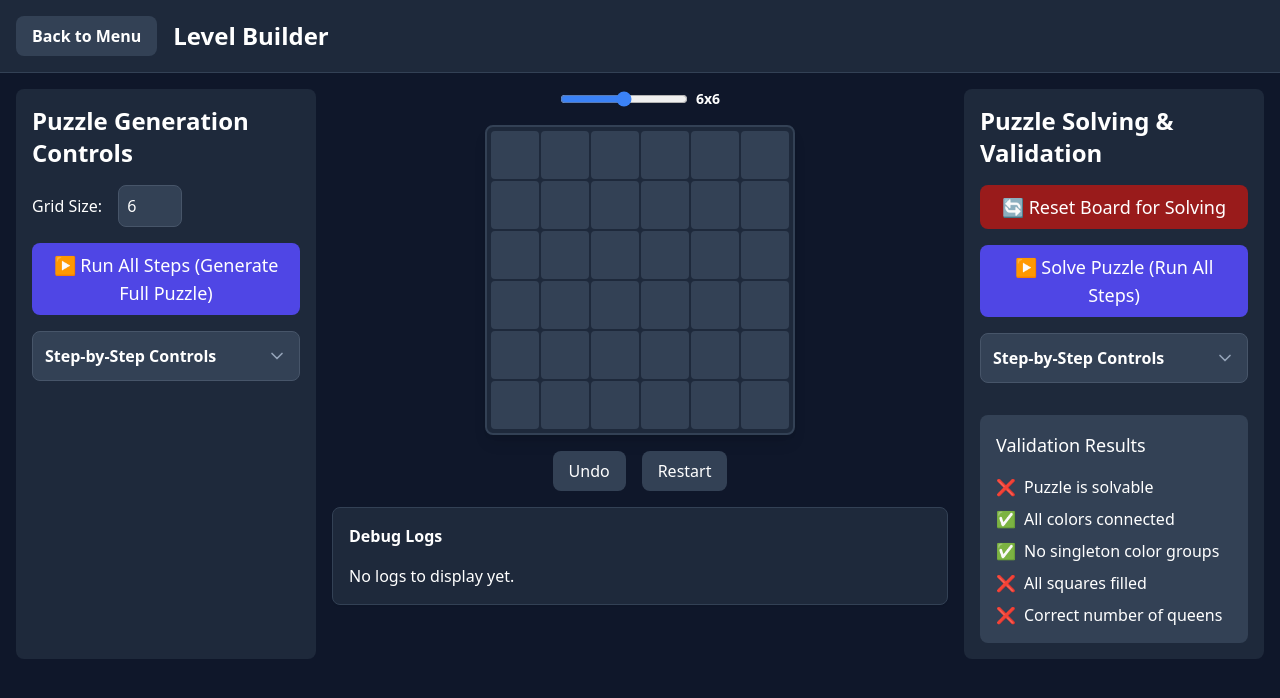
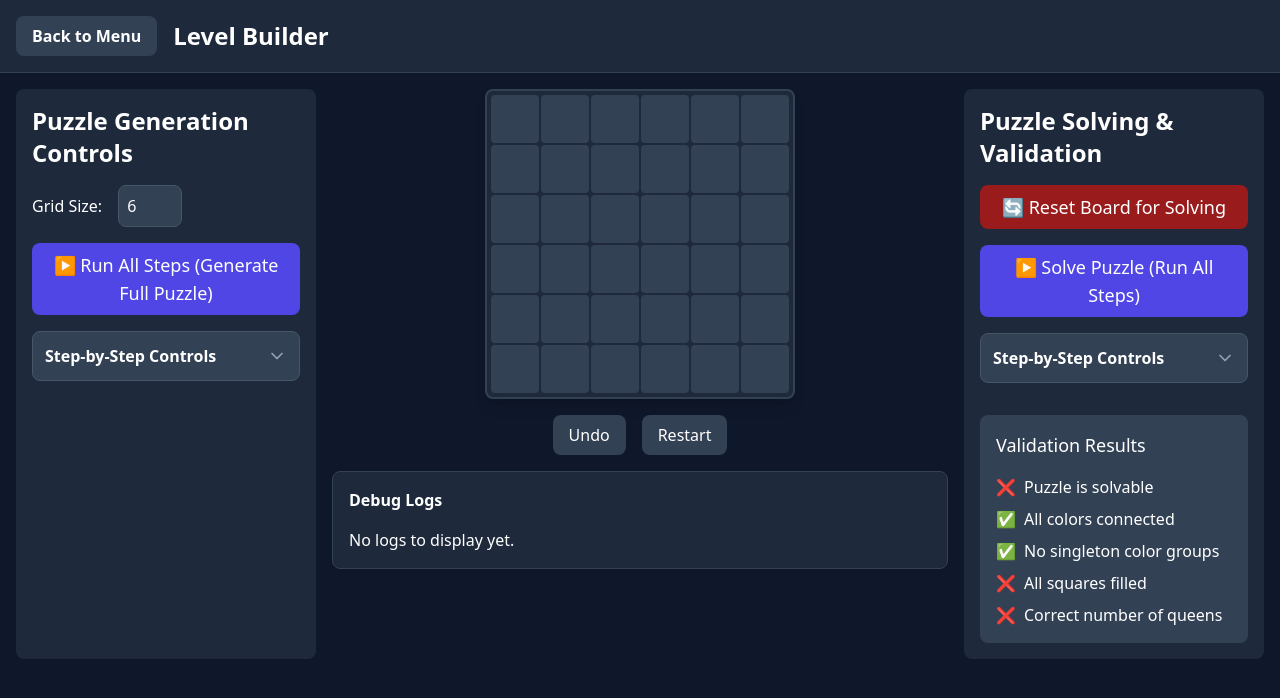
Before and after one commit to Crushford/Cassowary-Games, a Vue app: page /level-builder in a window 1280 px wide. Shown: the top 698 px of the page. Built offline with nearby package versions, Linux system fonts and the light colour scheme.

Commit message:
remove extra game grid input

```diff
--- a/src/components/GameGrid.vue
+++ b/src/components/GameGrid.vue
@@ -1,19 +1,5 @@
 <template>
   <div class="relative flex flex-col items-center">
-    <!-- Grid Size Controls -->
-    <div class="mb-4 flex gap-2 items-center">
-      <input
-        v-model="localGridSize"
-        type="range"
-        min="4"
-        max="8"
-        step="1"
-        class="w-32 accent-blue-500"
-        @change="updateGridSize"
-      />
-      <span class="text-sm font-semibold text-white">{{ localGridSize }}x{{ localGridSize }}</span>
-    </div>
-
     <!-- Game Grid -->
     <div
       class="grid bg-slate-800 border-2 border-slate-700 p-1 rounded-lg shadow-lg"
```
